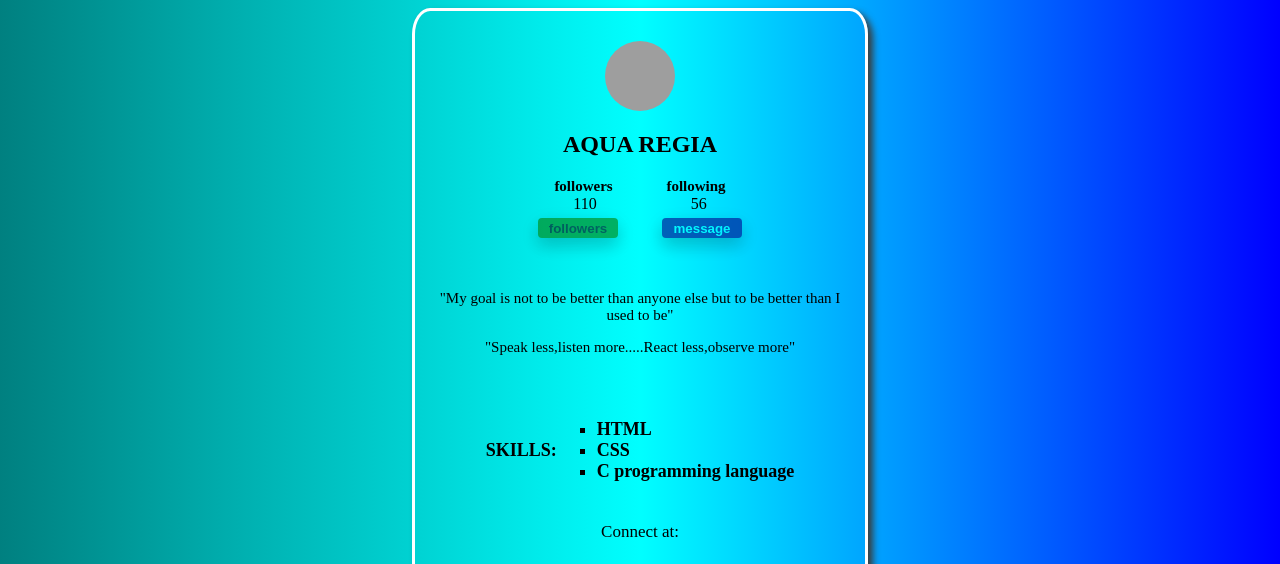
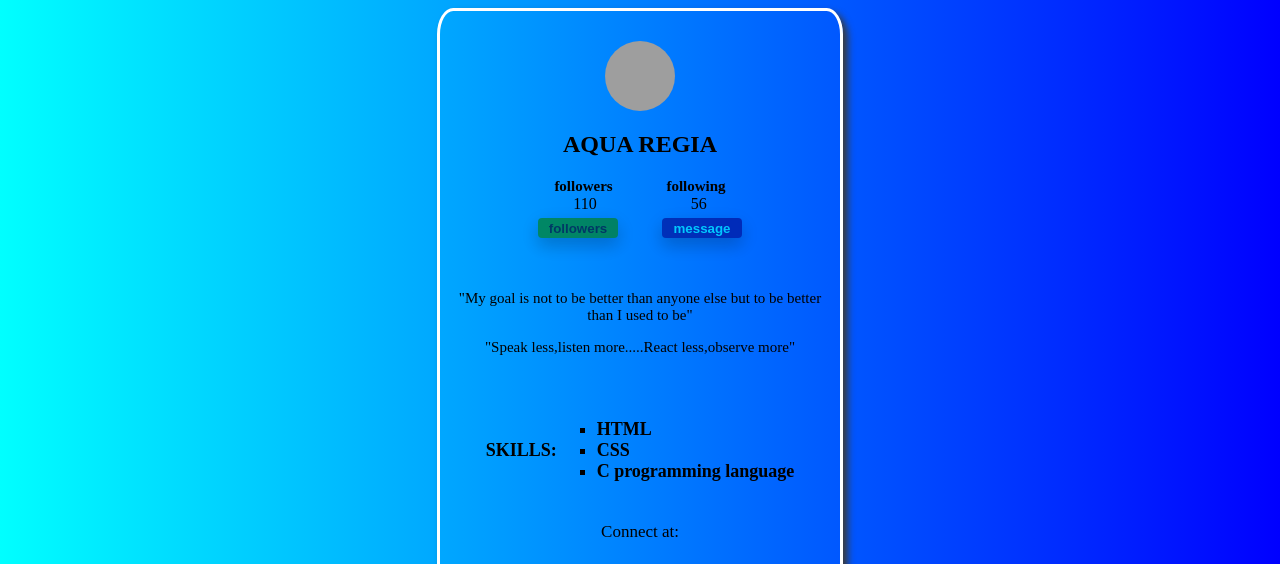
Before and after one commit to pushpanjali786/profile_card, a plain HTML site: page index.html in a window 1280 px wide. Shown: the top 564 px of the page. Drawn offline with Linux system fonts and the light colour scheme; grey boxes are pictures that could not be loaded.

Commit message:
Update style.css

```diff
--- a/style.css
+++ b/style.css
@@ -1,5 +1,5 @@
 body {
-    background:linear-gradient(to right,teal,cyan,blue);
+    background:linear-gradient(to right,cyan,blue);
     background-color:cover;
 }
 
@@ -134,14 +134,10 @@ body {
     border:3px solid white;
     border-radius:4%;
     height:620px;
-    width: 450px;
+    width: 400px;
     box-shadow:5px 5px 7px rgb(59, 58, 58);
 
 }
 .p4{
     margin-top: 5px;
 }
-
-/* @media screen and (min-width: 480px) {
-
-  } */
```
